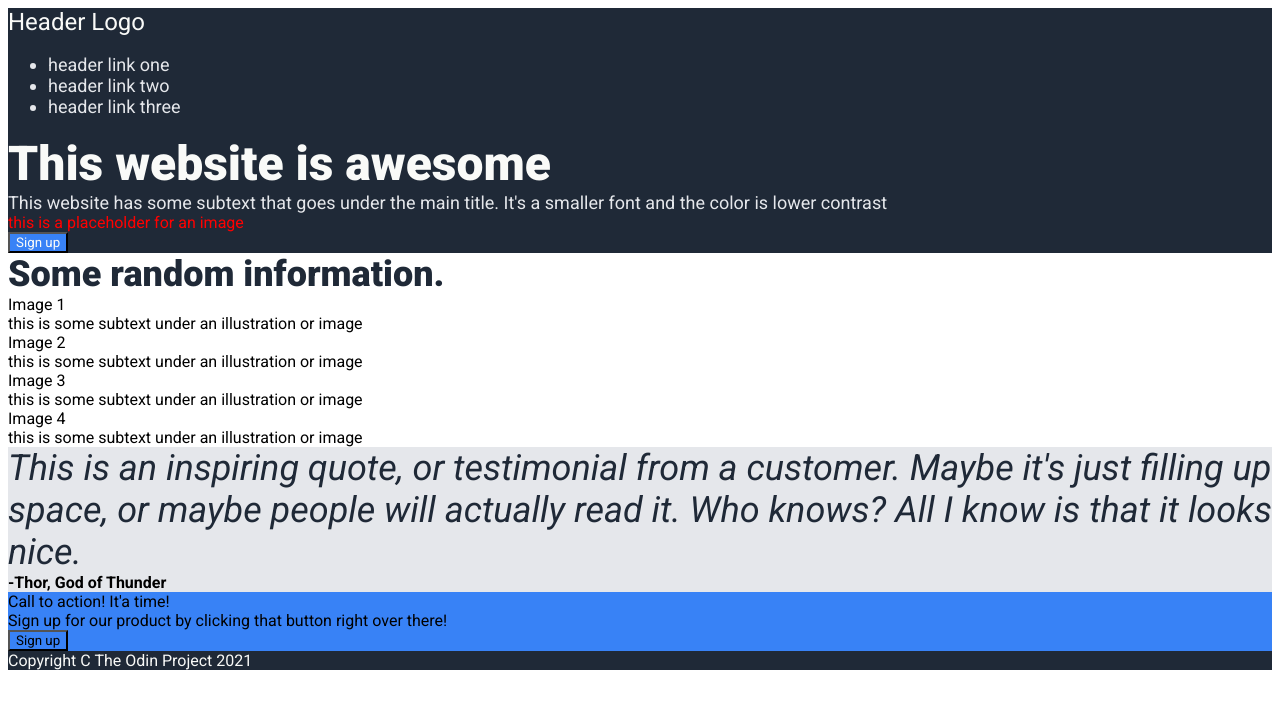
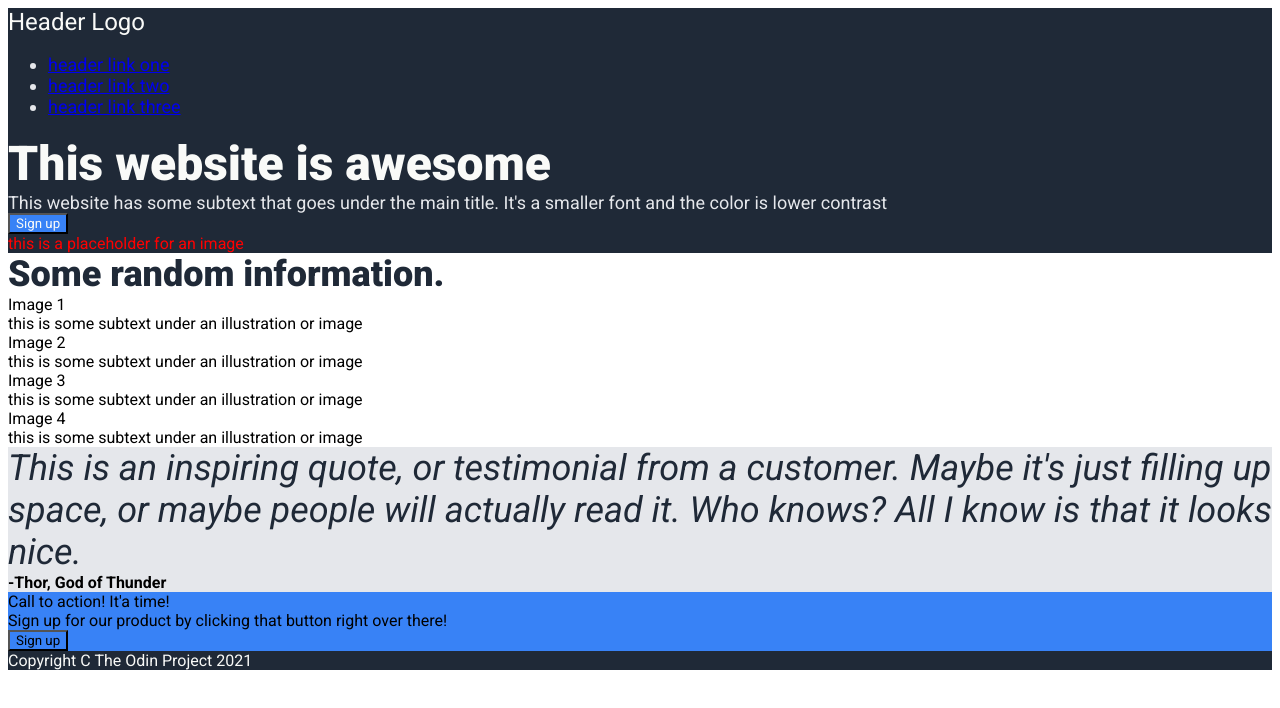
Before and after one commit to ibrarnaseer/landing-page-1, a plain HTML site: page index.html in a window 1280 px wide. Drawn offline with Linux system fonts and the light colour scheme.

Commit message:
Add more flexboxes

```diff
--- a/index.html
+++ b/index.html
@@ -10,24 +10,31 @@
 <body>
     <div class="hero">
         <div class="header">
+            <div class="header-content">
                 <div class="logo">Header Logo</div>
                 <div class="header-links">
                     <ul>
-                    <li>header link one</li>
-                    <li>header link two</li>
-                    <li>header link three</li>
+                        <li><a href="#">header link one</a></li>
+                        <li><a href="#">header link two</a></li>
+                        <li><a href="#">header link three</a></li>
                     </ul>
                 </div>
             </div>
+        </div>
+        <div class="hero-content">
+            <div class="hero-content-left">
                 <div class="hero-main">This website is awesome</div>
                 <div class="hero-secondary">This website has some subtext that goes under the main title.
                     It's a smaller font and the color is lower contrast
                 </div>
+                <button class="hero-signup">Sign up</button>
+            </div>
                 <div class="hero-img">this is a placeholder for an image</div>
-        <button class="hero-signup">Sign up</button>
+        </div>
     </div>
     <div class="information">
         <div class="information-header-text">Some random information.</div>
+        <div class="information-items">
             <div class="item">
                 <div class="information-image">Image 1</div>
                 <div class="information-image-text">this is some subtext under an illustration or image</div>
@@ -43,6 +50,7 @@
             <div class="item">
                 <div class="information-image">Image 4</div>
                 <div class="information-image-text">this is some subtext under an illustration or image</div>
+            </div>
         </div>
         <div class="quote">
             <div class="quote-1">
```
Lines whose indentation alone changed are shown as unchanged.
